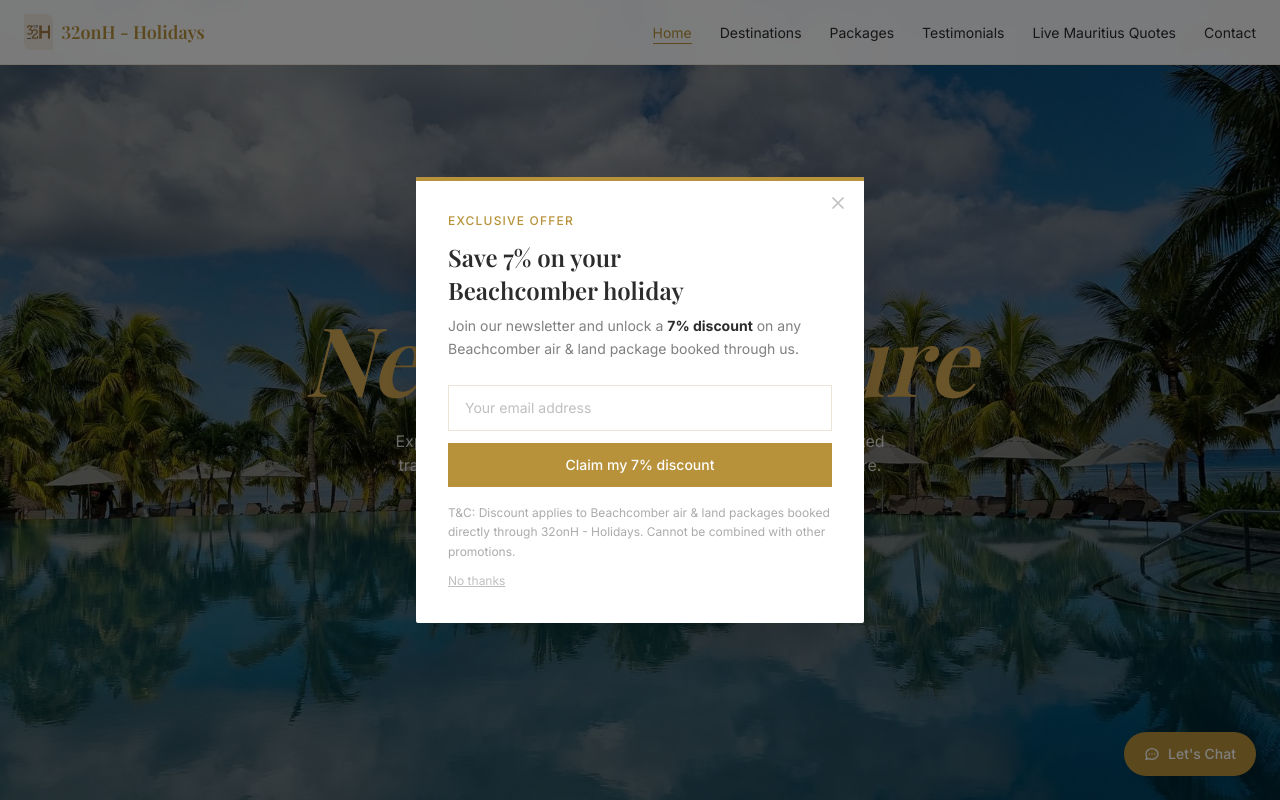
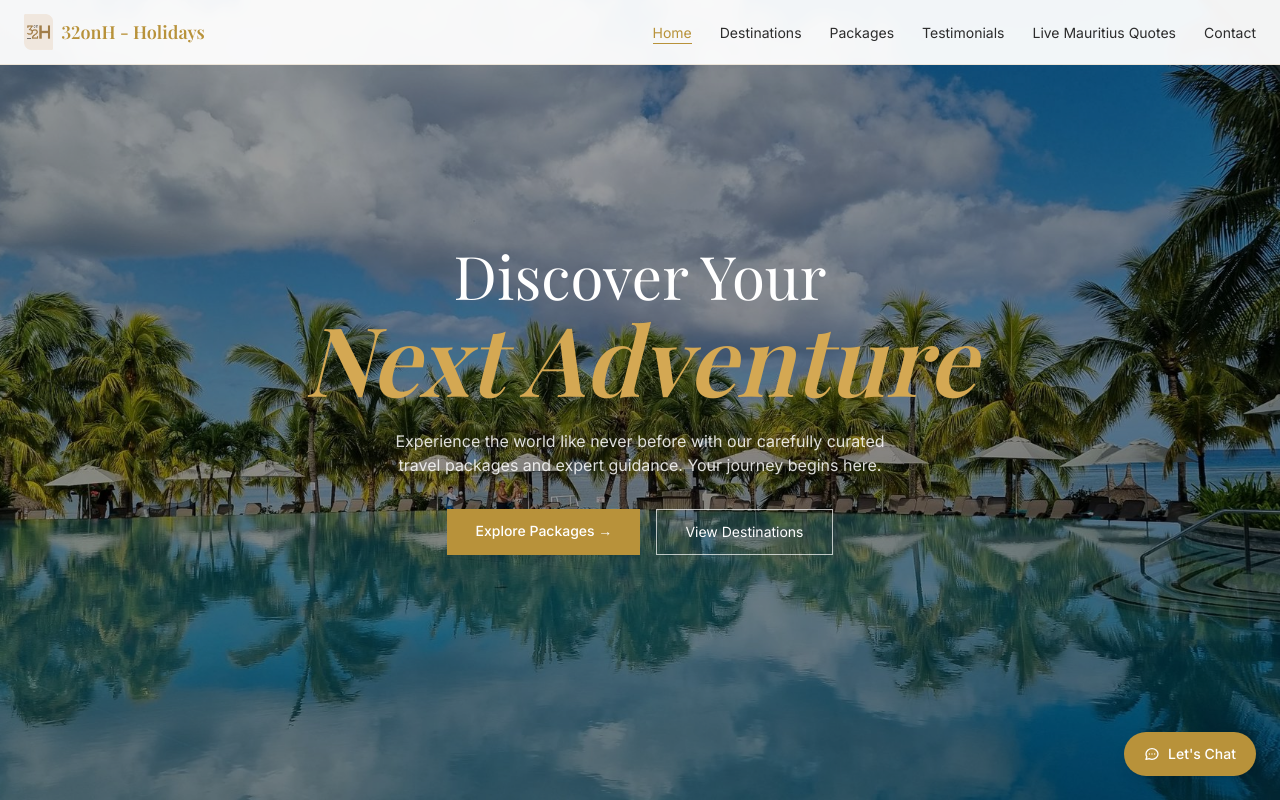
Before and after one commit to swanniegit/holiday, a Next.js app: page / in a window 1280 px wide. Shown: the top 800 px of the page. Built offline with nearby package versions, Linux system fonts and the light colour scheme; a web font is replaced by a local one.

Commit message:
Remove NewsletterPopup from live layout — demo only
Co-Authored-By: Claude Sonnet 4.6 <noreply@anthropic.com>

```diff
--- a/src/app/layout.tsx
+++ b/src/app/layout.tsx
@@ -5,7 +5,6 @@ import { SpeedInsights } from "@vercel/speed-insights/next";
 import Navbar from "@/components/Navbar";
 import Footer from "@/components/Footer";
 import ChatButton from "@/components/ChatButton";
-import NewsletterPopup from "@/components/NewsletterPopup";
 import "./globals.css";
 
 const inter = Inter({ subsets: ["latin"], variable: "--font-sans", display: "swap" });
@@ -94,7 +93,6 @@ export default function RootLayout({ children }: { children: React.ReactNode })
         <main>{children}</main>
         <Footer />
         <ChatButton />
-        <NewsletterPopup />
         <Analytics />
         <SpeedInsights />
       </body>
```
